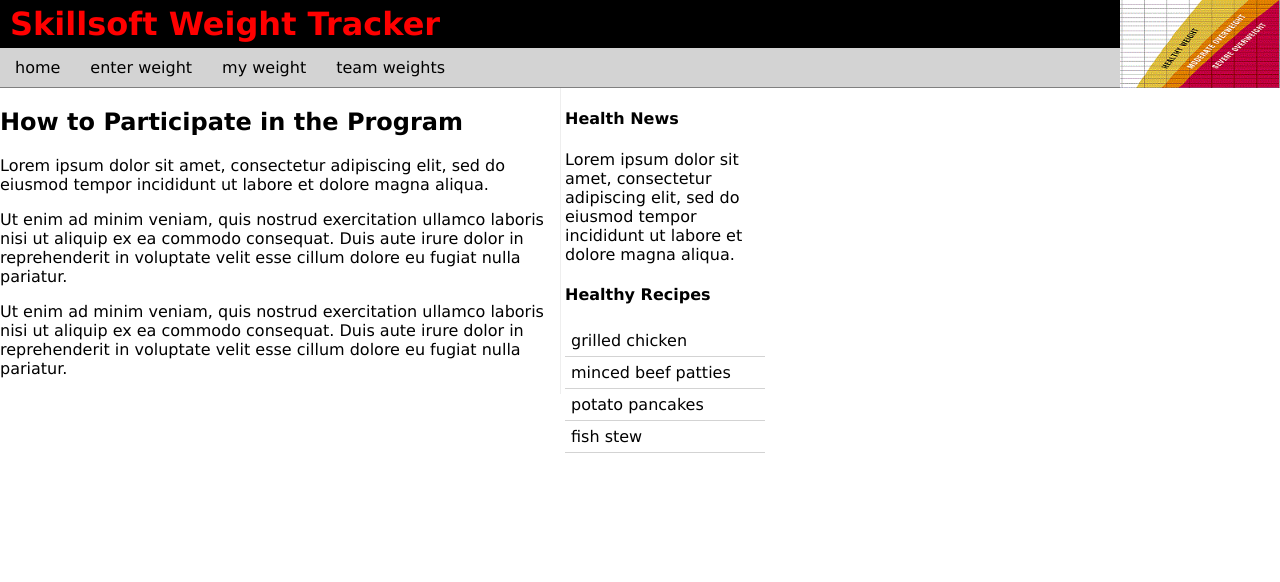
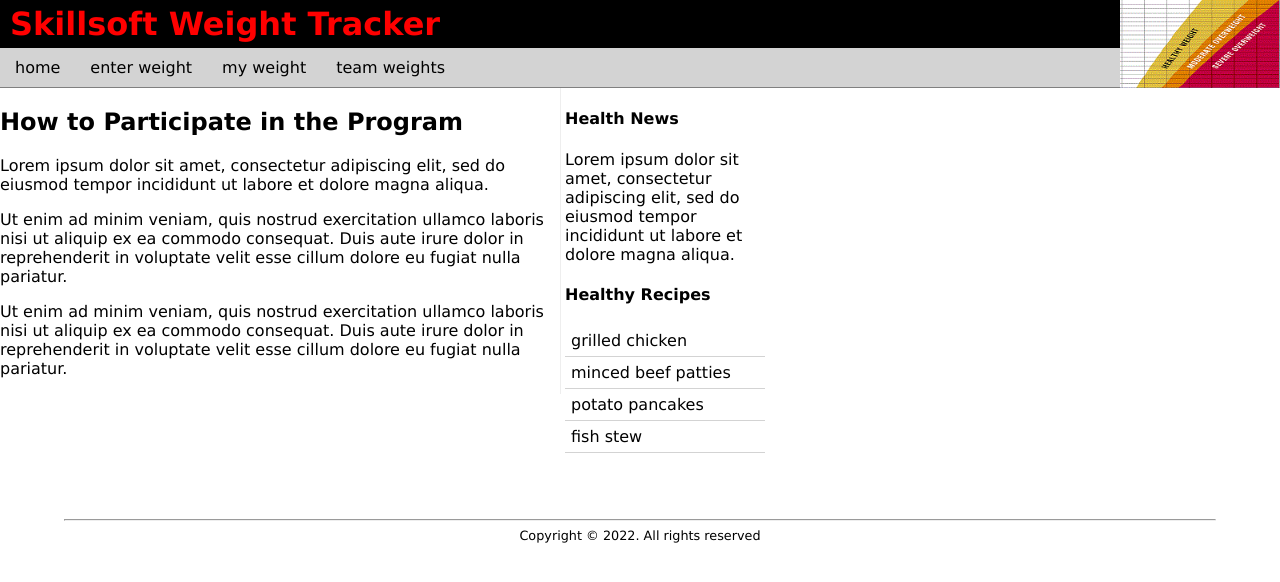
Before and after one commit to ravenloue/react-bootcamp, a React (Create React App) app: page / in a window 1280 px wide. Shown: the top 582 px of the page. Built offline with nearby package versions, Linux system fonts and the light colour scheme.

Commit message:
part 5 the footer
removed some errors from part 4 update and added the footer per part 5

```diff
--- a/src/App.js
+++ b/src/App.js
@@ -1,6 +1,7 @@
 import './styles.css';
 import Header from './Components/header';
 import Container from './Components/container';
+import Footer from './Components/footer';
 
 
 function App() {
@@ -8,6 +9,7 @@
     <div className="App">
       <Header />
       <Container />
+      <Footer />
     </div>
   );
 }
--- a/src/Components/aside.js
+++ b/src/Components/aside.js
@@ -12,10 +12,10 @@
 			</section>
 			<section>
 				<h4>Healthy Recipes</h4>
-				<a href="">grilled chicken</a>
-				<a href="">minced beef patties</a>
-				<a href="">potato pancakes</a>
-				<a href="">fish stew</a>
+				<a href="grilledChik">grilled chicken</a>
+				<a href="beefPatties">minced beef patties</a>
+				<a href="potatoCake">potato pancakes</a>
+				<a href="fishStew">fish stew</a>
 			</section>
 		</aside>
     )
--- /dev/null
+++ b/src/Components/footer.js
@@ -0,0 +1,14 @@
+import React from "react";
+
+function Footer(){
+
+    return(
+        <footer>
+			<hr />
+			Copyright &copy; 2022. All rights reserved
+		</footer>
+    )
+
+}
+
+export default Footer;
--- a/src/Components/header.js
+++ b/src/Components/header.js
@@ -5,7 +5,7 @@
 
     return(
         <header>
-            <img src={ chart } id="logo" />
+            <img src={ chart } id="logo" alt="weightloss logo"/>
 			<h1><a href="index.html">Skillsoft Weight Tracker</a></h1>
             <nav>
                 <ul>
```
